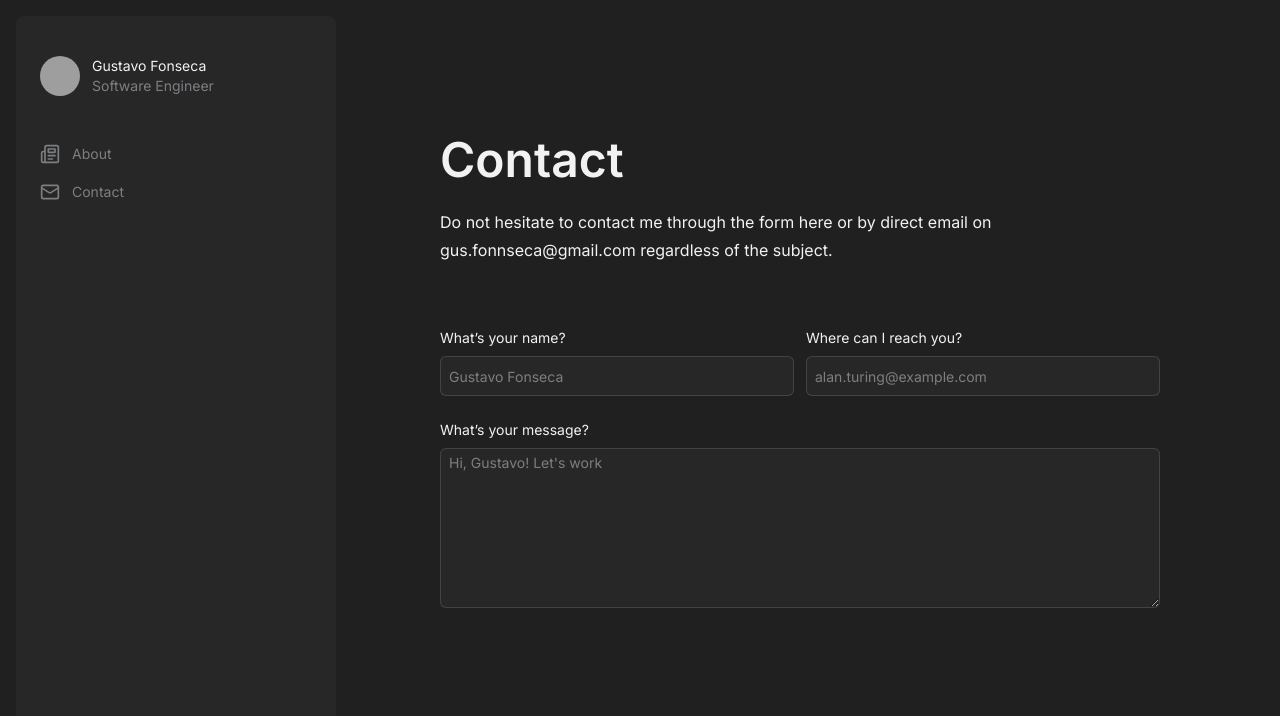
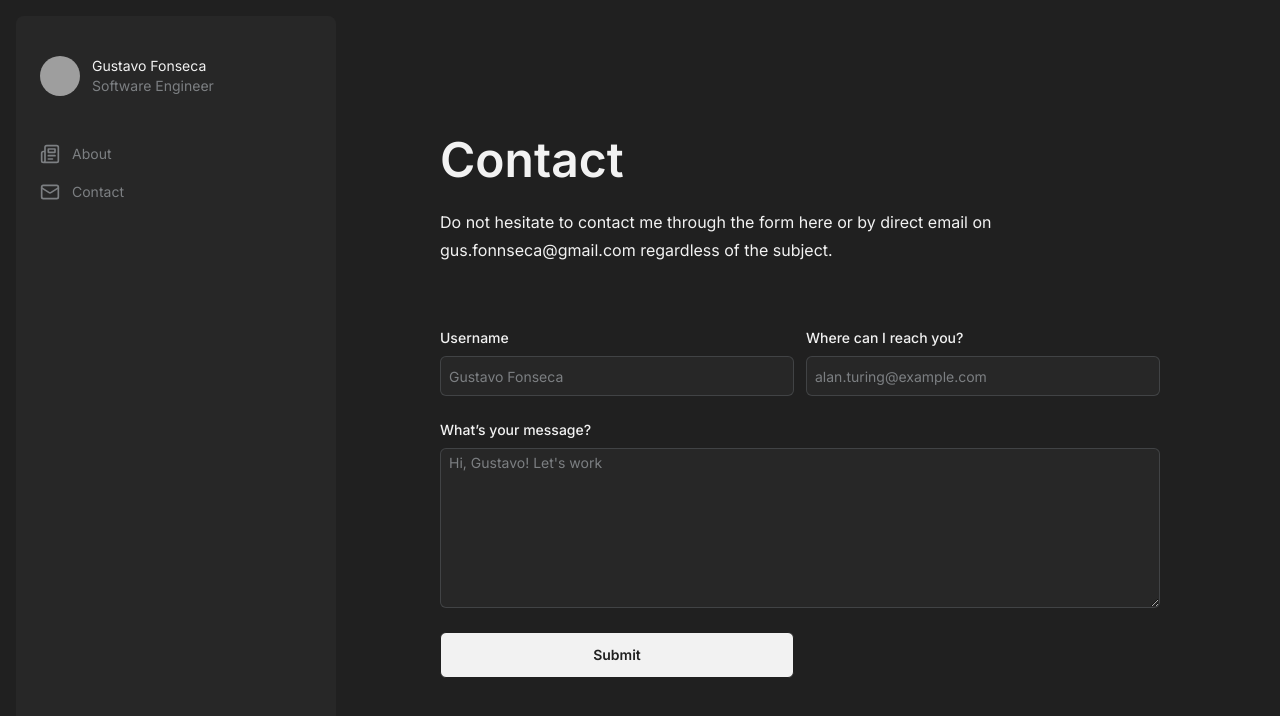
Before and after one commit to fscgustavo/portfolio, a Next.js app: page /contact in a window 1280 px wide. Shown: the top 716 px of the page. Built offline with nearby package versions, Linux system fonts and the light colour scheme; no server answers; grey boxes are pictures that could not be loaded.

Commit message:
feat: create the first structure of the contact form

```diff
--- /dev/null
+++ b/app/actions.ts
@@ -0,0 +1,24 @@
+'use server';
+
+import { EmailTemplate } from '@/components/email-template';
+import { SendEmailProps } from '@/contract/send-email';
+import { NextResponse } from 'next/server';
+import { Resend } from 'resend';
+
+const resend = new Resend(process.env.NEXT_RESEND_API_KEY);
+
+export async function sendEmail(body: SendEmailProps) {
+  try {
+    const data = await resend.emails.send({
+      from: 'Portfolio <gus.fonnseca@gmail.com>',
+      to: ['gus.fonnseca@gmail.com'],
+      reply_to: 'gus.fonnseca@gmail.com',
+      subject: `Portfolio - New message from ${body.name}`,
+      react: EmailTemplate(body),
+    });
+
+    return NextResponse.json(data);
+  } catch (error) {
+    return NextResponse.json({ error });
+  }
+}
--- a/app/contact/page.tsx
+++ b/app/contact/page.tsx
@@ -1,7 +1,44 @@
+'use client';
+
 import { Input } from '@/components/ui/input';
 import { Textarea } from '@/components/ui/textarea';
+import { SendEmailProps, SendEmailSchema } from '@/contract/send-email';
+import { FormProvider, useForm } from 'react-hook-form';
+import { zodResolver } from '@hookform/resolvers/zod';
+import {
+  FormControl,
+  FormField,
+  FormItem,
+  FormLabel,
+  FormMessage,
+} from '@/components/ui/form';
+import { sendEmail } from '../actions';
+import { useState, useTransition } from 'react';
 
 export default function Contact() {
+  const [isLoading, setIsLoading] = useState(false);
+
+  const form = useForm<SendEmailProps>({
+    resolver: zodResolver(SendEmailSchema),
+    defaultValues: {
+      name: '',
+      email: '',
+      message: '',
+    },
+  });
+
+  const onSubmit = form.handleSubmit(async (data) => {
+    try {
+      setIsLoading(true);
+
+      await sendEmail(data);
+
+      form.reset();
+    } catch (error) {
+      setIsLoading(false);
+    }
+  });
+
   return (
     <div>
       <h1 className="text-5xl font-semibold text-white">Contact</h1>
@@ -9,30 +46,67 @@ export default function Contact() {
         Do not hesitate to contact me through the form here or by direct email
         on gus.fonnseca@gmail.com regardless of the subject.
       </p>
-      <form className="mt-16 grid gap-x-3 gap-y-6 md:grid-cols-2">
-        <div className="grid gap-2">
-          <label htmlFor="name" className="text-sm text-white">
-            What&rsquo;s your name?
-          </label>
-          <Input id="name" placeholder="Gustavo Fonseca" />
-        </div>
-        <div className="grid gap-2">
-          <label htmlFor="email" className="text-sm text-white">
+      <FormProvider {...form}>
+        <form
+          className="mt-16 grid gap-x-3 gap-y-6 md:grid-cols-2"
+          onSubmit={onSubmit}
+          noValidate
+        >
+          <FormField
+            control={form.control}
+            name="name"
+            render={({ field }) => (
+              <FormItem className="grid auto-rows-min">
+                <FormLabel className="text-sm text-white">Username</FormLabel>
+                <FormControl>
+                  <Input placeholder="Gustavo Fonseca" {...field} />
+                </FormControl>
+                <FormMessage />
+              </FormItem>
+            )}
+          />
+          <FormField
+            control={form.control}
+            name="email"
+            render={({ field }) => (
+              <FormItem className="grid auto-rows-min">
+                <FormLabel className="text-sm text-white">
                   Where can I reach you?
-          </label>
+                </FormLabel>
+                <FormControl>
                   <Input
-            id="email"
                     type="email"
                     placeholder="alan.turing@example.com"
+                    {...field}
                   />
-        </div>
-        <div className="grid gap-2 md:col-span-2">
-          <label htmlFor="message" className="text-sm text-white">
+                </FormControl>
+                <FormMessage />
+              </FormItem>
+            )}
+          />
+          <FormField
+            control={form.control}
+            name="message"
+            render={({ field }) => (
+              <FormItem className="grid auto-rows-min md:col-span-2">
+                <FormLabel className="text-sm text-white">
                   What&rsquo;s your message?
-          </label>
-          <Textarea id="message" placeholder="Hi, Gustavo! Let's work" />
-        </div>
+                </FormLabel>
+                <FormControl>
+                  <Textarea placeholder="Hi, Gustavo! Let's work" {...field} />
+                </FormControl>
+                <FormMessage />
+              </FormItem>
+            )}
+          />
+          <button
+            className="rounded-md border bg-white px-4 py-3 text-sm font-semibold text-background hover:bg-white/90"
+            disabled={isLoading}
+          >
+            {isLoading ? 'Submitting' : 'Submit'}
+          </button>
         </form>
+      </FormProvider>
     </div>
   );
 }
--- /dev/null
+++ b/contract/send-email.ts
@@ -0,0 +1,12 @@
+import { z } from 'zod';
+
+export const SendEmailSchema = z.object({
+  name: z.string().nonempty('I need to know your name'),
+  email: z
+    .string()
+    .nonempty('I need to know where to reach you')
+    .email({ message: `Uh oh, that doesn't look like an email address...` }),
+  message: z.string().nonempty('You need to send me a message'),
+});
+
+export type SendEmailProps = z.infer<typeof SendEmailSchema>;
--- a/next.config.js
+++ b/next.config.js
@@ -1,4 +1,8 @@
 /** @type {import('next').NextConfig} */
-const nextConfig = {};
+const nextConfig = {
+  experimental: {
+    serverActions: true,
+  },
+};
 
 module.exports = nextConfig;
--- a/tailwind.config.js
+++ b/tailwind.config.js
@@ -1,3 +1,5 @@
+import colors from 'tailwindcss/colors';
+
 /** @type {import('tailwindcss').Config} */
 module.exports = {
   darkMode: ['class'],
@@ -12,6 +14,7 @@ module.exports = {
       background: '#202020',
       foreground: '#272727',
       white: '#F2F2F2',
+      red: colors.red,
       gray: {
         100: '#7C7F82',
       },
```
Lines whose indentation alone changed are shown as unchanged.
